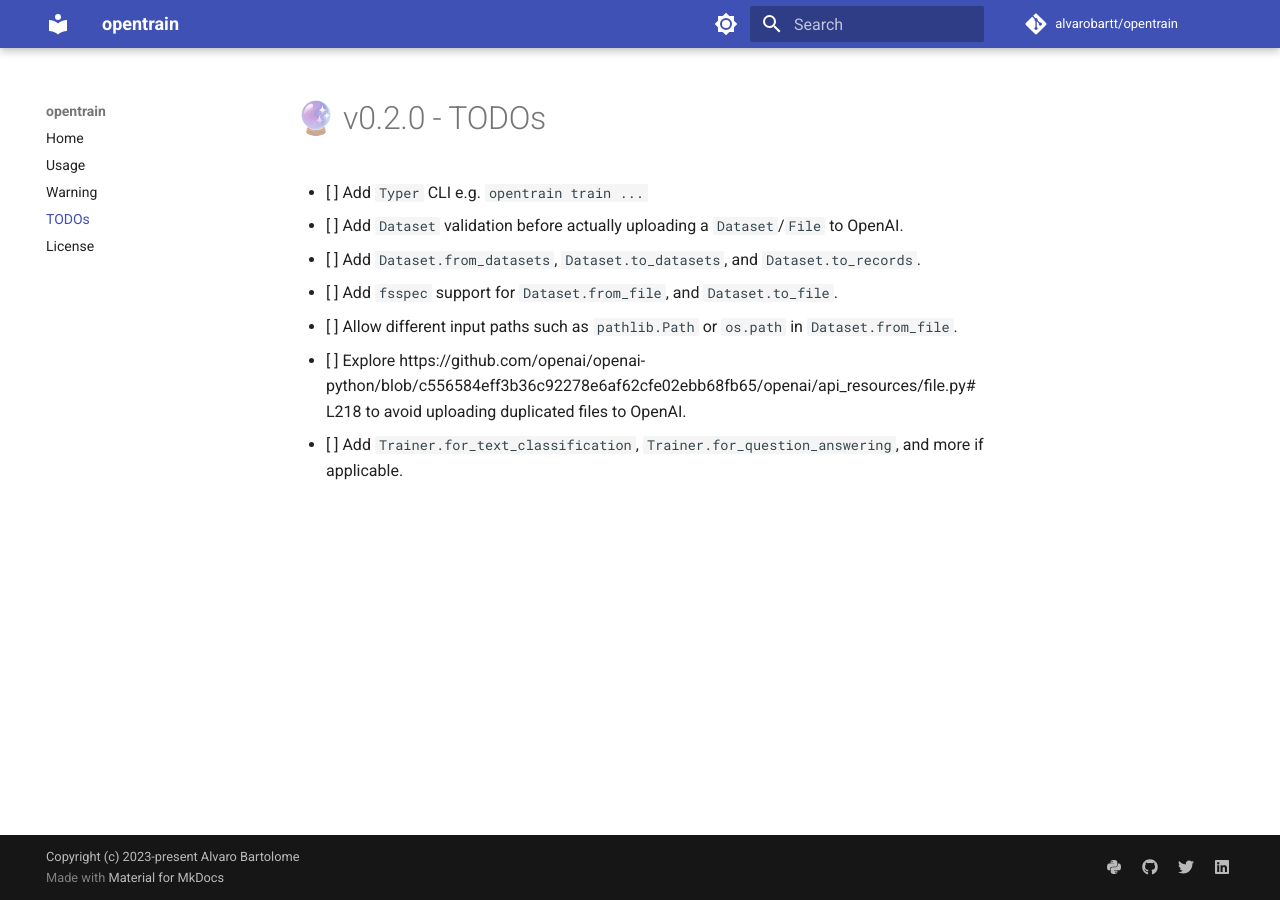
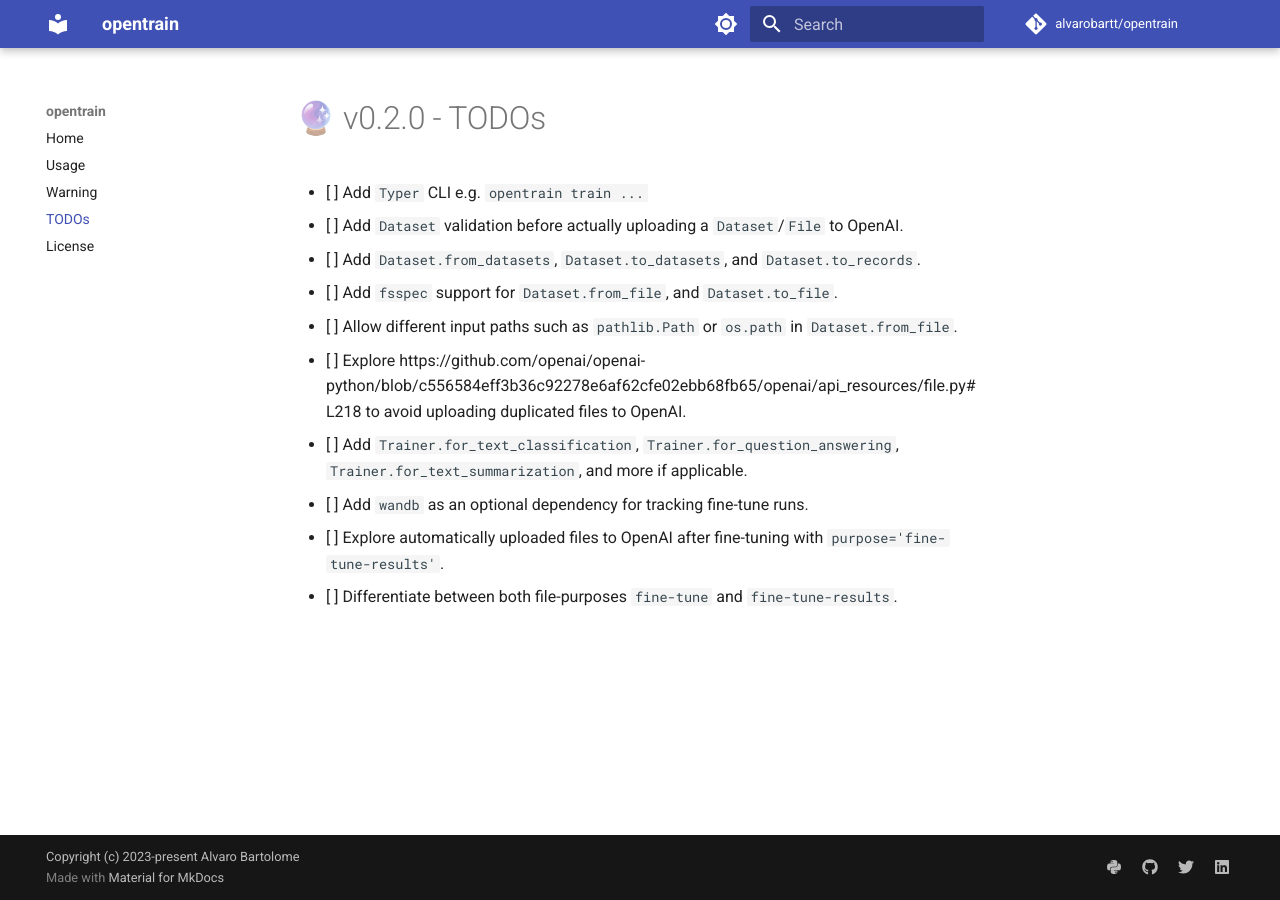
Before and after one commit to alvarobartt/opentrain, an MkDocs documentation site: the page built from docs/todos.md, in a window 1280 px wide. Built offline with MkDocs 1.6.1 and Material for MkDocs 9.7.7, drawn with Linux system fonts in a browser that asks for light colours; comment, search, counter and statistics services are not loaded.

Commit message:
🔮 Add more TODOs for `0.2.0`

```diff
--- a/docs/todos.md
+++ b/docs/todos.md
@@ -6,4 +6,7 @@
 - [ ] Add `fsspec` support for `Dataset.from_file`, and `Dataset.to_file`.
 - [ ] Allow different input paths such as `pathlib.Path` or `os.path` in `Dataset.from_file`.
 - [ ] Explore https://github.com/openai/openai-python/blob/c556584eff3b36c92278e6af62cfe02ebb68fb65/openai/api_resources/file.py#L218 to avoid uploading duplicated files to OpenAI.
-- [ ] Add `Trainer.for_text_classification`, `Trainer.for_question_answering`, and more if applicable.
+- [ ] Add `Trainer.for_text_classification`, `Trainer.for_question_answering`, `Trainer.for_text_summarization`, and more if applicable.
+- [ ] Add `wandb` as an optional dependency for tracking fine-tune runs.
+- [ ] Explore automatically uploaded files to OpenAI after fine-tuning with `purpose='fine-tune-results'`.
+- [ ] Differentiate between both file-purposes `fine-tune` and `fine-tune-results`.
```
